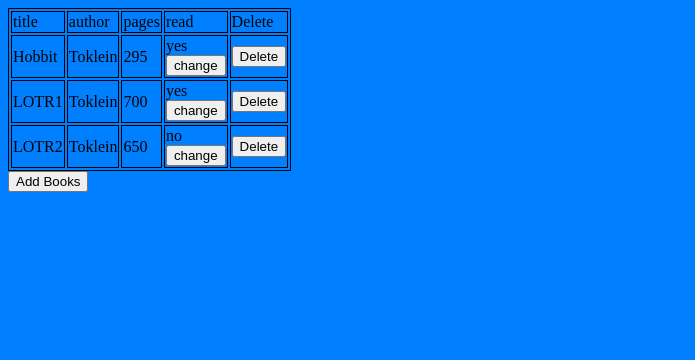
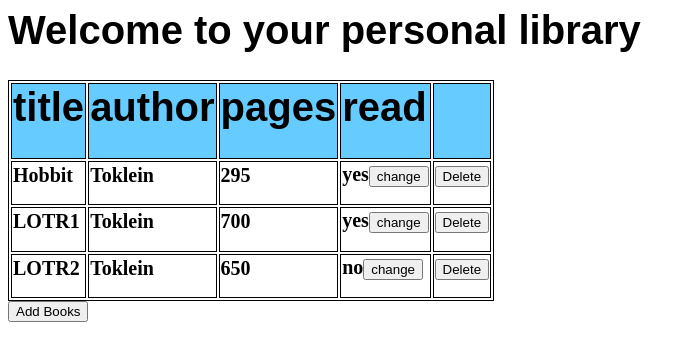
Before and after one commit to jadrian-abramovitch/OdinProject, a plain HTML site: page library/index.html in a window 1280 px wide. Shown: the whole page, without its empty margins (0-695 px from the left). Drawn offline with Linux system fonts and the light colour scheme.

Commit message:
Updated Look of table

```diff
--- a/library/css/style.css
+++ b/library/css/style.css
@@ -1,8 +1,29 @@
 body {
-    background-color: #0080ff;
+    background-color: #fff;
 }
 
 h1 {
-    color: #fff;
+    color: rgb(0, 0, 0);
     font-family: Arial, Helvetica, sans-serif;
+    font-size: 40px;
+    /* padding: 5px 10px 5px; */
 }
+
+h2 {
+    color: rgb(0, 0, 0);
+    font-size: 20px;
+    /* padding: 5px 5px 5px; */
+}
+
+thead {
+    background-color: #66ccff;
+}
+
+table, th, td {
+    border: 1px solid black;
+    /* vertical-align: bottom; */
+}
+
+td {
+    vertical-align: bottom;
+}
--- a/library/index.html
+++ b/library/index.html
@@ -5,6 +5,9 @@
     </head>
 
     <body>
+        <h1>
+            Welcome to your personal library
+        </h1>
         <script src="js/book.js"></script>
     </body>
 </html>
--- a/library/js/book.js
+++ b/library/js/book.js
@@ -26,27 +26,26 @@ function createTable(){
     let body = document.body;
     let tbl = document.createElement('table');
     tbl.setAttribute("id", "book table");
-    tbl.style.width = "100px";
-    tbl.style.border = "1px solid black";
 
     let header = tbl.createTHead();
     let row = header.insertRow();
     for (let key in myLibrary[0]) {
         let th = row.insertCell();
-        th.appendChild(document.createTextNode(key));
-        th.style.border = "1px solid black";
+        h1 = document.createElement("h1");
+        h1.appendChild(document.createTextNode(key));
+        th.appendChild(h1);
     }
 
     let th = row.insertCell();
-    th.appendChild(document.createTextNode("Delete"));
-    th.style.border = "1px solid black";
+    let tbody = tbl.createTBody();
 
     for (let i = 0; i < myLibrary.length; i++) {
-        let tr = tbl.insertRow();
+        let tr = tbody.insertRow();
         for (let key in myLibrary[i]) {
             let td = tr.insertCell();
-            td.appendChild(document.createTextNode(myLibrary[i][key]));
-            td.style.border = "1px solid black";
+            let h2 = document.createElement("h2");
+            h2.appendChild(document.createTextNode(myLibrary[i][key]));
+
 
             if (key === "read") {
                 let update_button = document.createElement("button");
@@ -55,18 +54,21 @@ function createTable(){
                 update_button.addEventListener("click", function() {
                     update_read_value(update_button.id);
                 })
-                td.appendChild(update_button);
+                h2.appendChild(update_button);
             }
+
+            td.appendChild(h2);
         }
         let td = tr.insertCell();
+        let h2 = document.createElement("h2");
         let delete_button = document.createElement("button");
         delete_button.setAttribute("id", i);
         delete_button.innerHTML = "Delete";
         delete_button.addEventListener("click", function() {
             delete_book(delete_button.id);
         })
-        td.appendChild(delete_button);
-        td.style.border = "1px solid black";
+        h2.appendChild(delete_button);
+        td.appendChild(h2);
     }
     body.appendChild(tbl);
 
```
